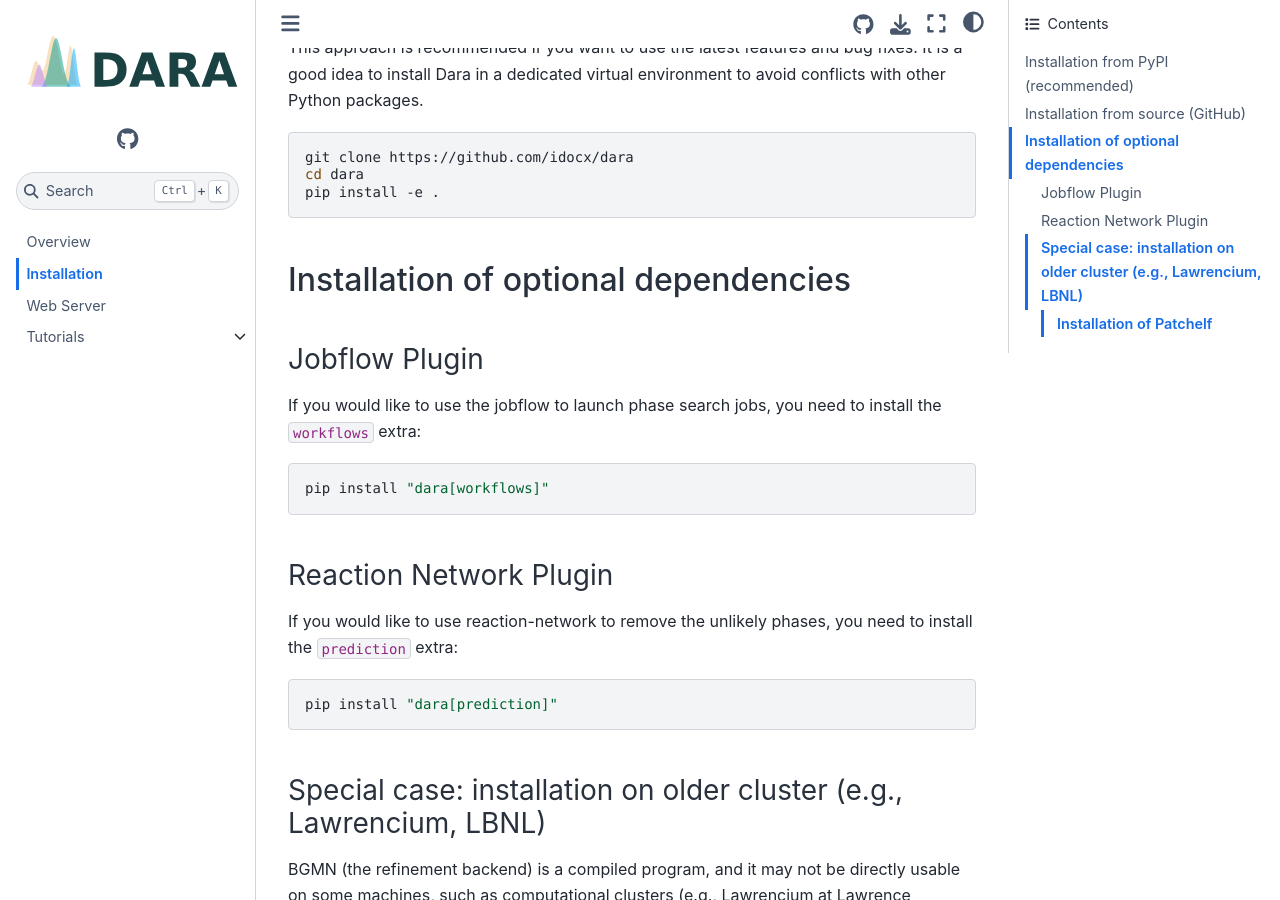
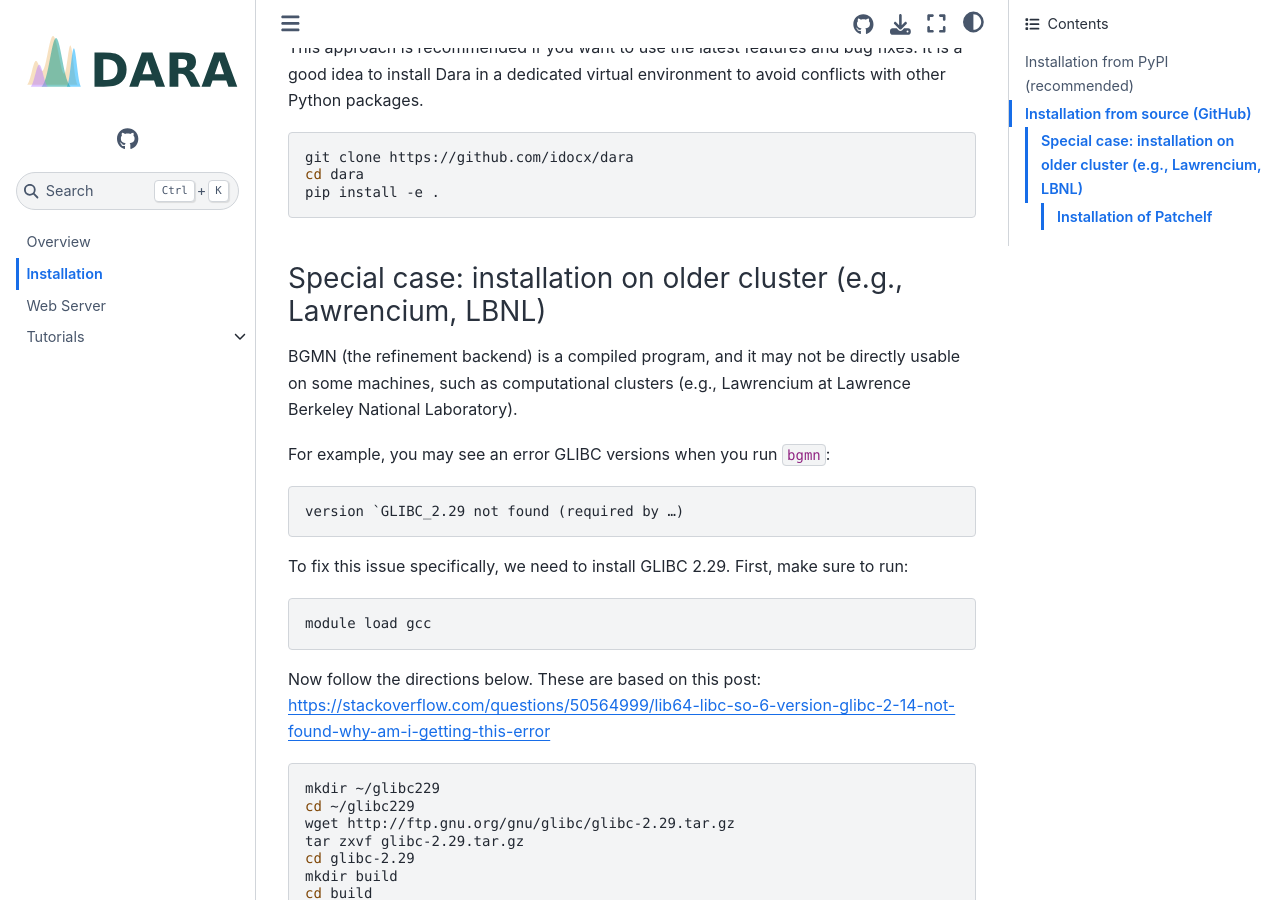
Before and after one commit to jrneilson/dara, a Sphinx documentation site: the page built from docs/install.md, in a window 1280 px wide and 900 px high, scrolled down 444 px. Built offline with Sphinx 7.4.7 and the Sphinx Book theme 1.1.4, drawn with Linux system fonts in a browser that asks for light colours; pages that are not in the unit, such as notebooks, are missing from menus; comment, search, counter and statistics services are not loaded.

Commit message:
update docs

````diff
--- a/docs/install.md
+++ b/docs/install.md
@@ -21,26 +21,6 @@ Python packages.
 git clone https://github.com/idocx/dara
 cd dara
 pip install -e .
-```
-
-## Installation of optional dependencies
-
-### Jobflow Plugin
-
-If you would like to use the jobflow to launch phase search jobs,
-you need to install the `workflows` extra:
-
-```bash
-pip install "dara[workflows]"
-```
-
-### Reaction Network Plugin
-
-If you would like to use reaction-network to remove the unlikely phases,
-you need to install the `prediction` extra:
-
-```bash
-pip install "dara[prediction]"
 ```
 
 ### Special case: installation on older cluster (e.g., Lawrencium, LBNL)
````
Also changed, not shown: docs/index.md (+1 -0 lines).
